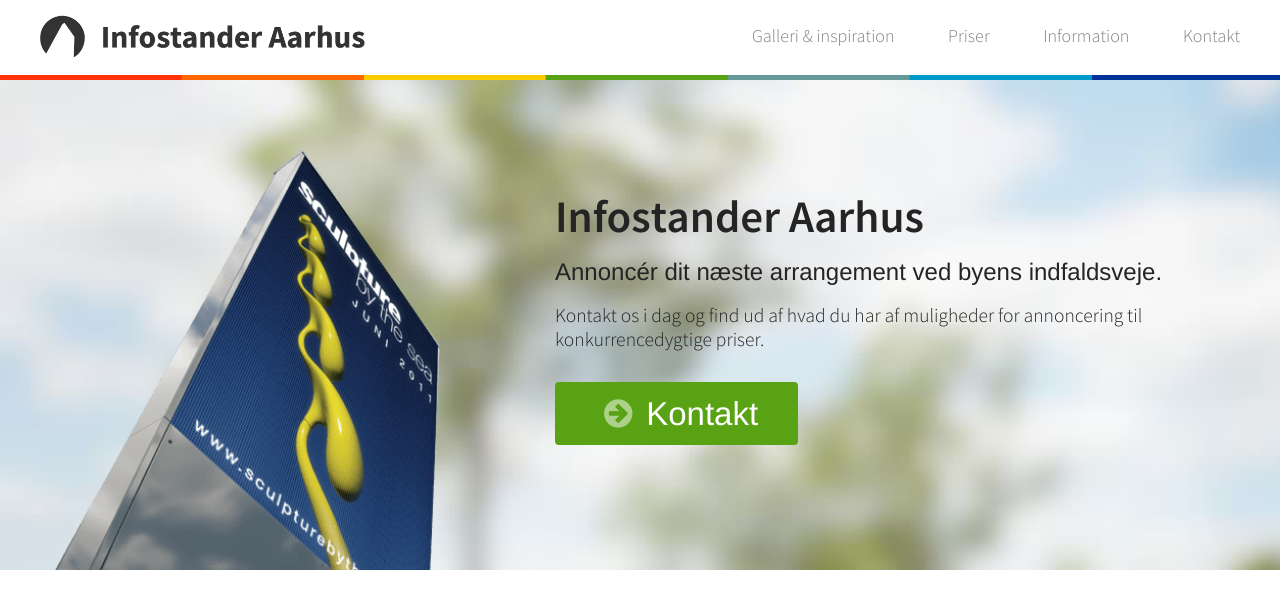
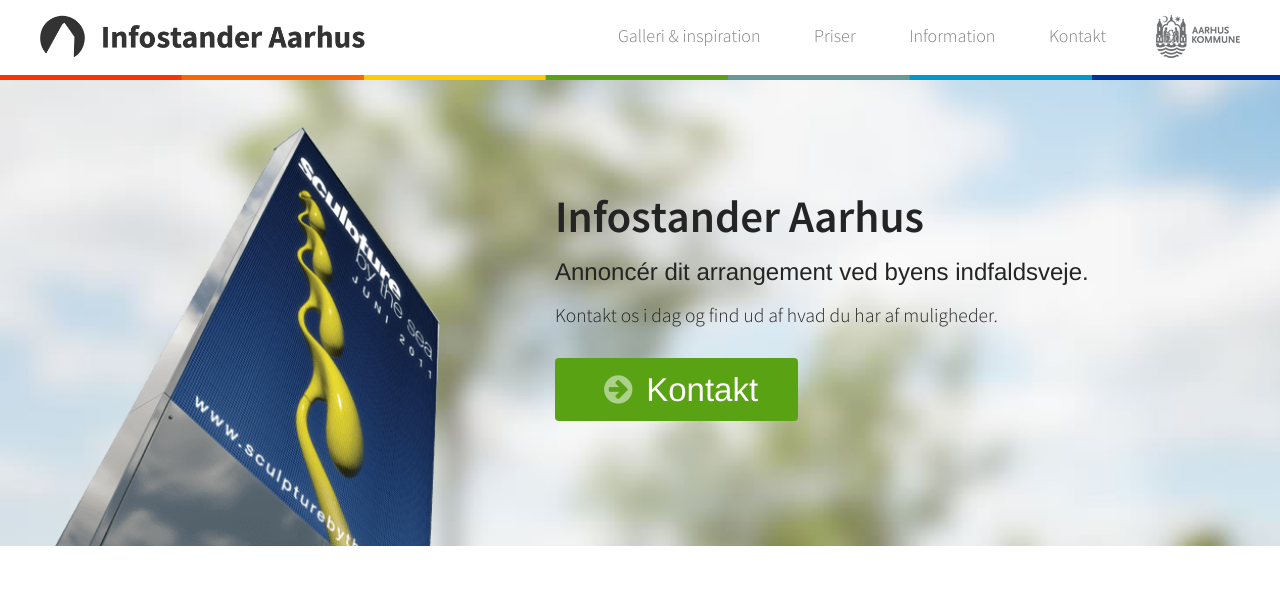
Before and after one commit to AHNDK/infostanderaarhus, a PHP site: page / in a window 1280 px wide. Shown: the top 610 px of the page. Run offline with PHP 8.4, Linux system fonts and the light colour scheme; some libraries are stand-ins or nearby versions; some web fonts are replaced.

Commit message:
Added aak logo to header

```diff
--- a/index.php
+++ b/index.php
@@ -6,10 +6,11 @@
   <div class="header--inner">
     <a href="#top" class="logo--link"><img src="../images/logo.png" alt="Infostander Aarhus logo" class="logo"></a>
     <nav class="navigation">
-      <a href="#galleri" title="Galleri & inspiration">Galleri & inspiration</a>
+      <a href="#galleri" title="Galleri & inspiration" class="navigation--first">Galleri & inspiration</a>
       <a href="#priser" title="Priser">Priser</a>
       <a href="#info" title="Info">Information</a>
       <a href="#kontakt" title="Kontakt">Kontakt</a>
+      <img src="../images/aak-logo.png" alt="Aarhus Kommune" class="aak--logo">
     </nav>
   </div>
 </header>
@@ -18,8 +19,8 @@
     <img src="/images/infostander.png" class="primary-content--image" alt="Billede af infostander">
     <section class="contact-box--content">
       <h1 class="contact-box--heading">Infostander Aarhus</h1>
-      <p class="contact-box--lead">Annoncér dit næste arrangement ved byens indfaldsveje.</p>
-      <p class="contact-box--text">Kontakt os i dag og find ud af hvad du har af muligheder for annoncering til konkurrencedygtige priser.</p>
+      <p class="contact-box--lead">Annoncér dit arrangement ved byens indfaldsveje.</p>
+      <p class="contact-box--text">Kontakt os i dag og find ud af hvad du har af muligheder.</p>
       <a href="#kontakt" class="contact-box--link"><i class="icon-arrow-right"></i>Kontakt</a>
     </section>
   </div>
--- a/sass/layout/_layout.scss
+++ b/sass/layout/_layout.scss
@@ -88,7 +88,7 @@ figcaption {
 }
 
 .navigation {
-  @include zen-grid-item(6, 1, right);
+  @include zen-grid-item(7, 1, right);
   @include zen-nested-container();
 
   margin-top: 25px;
@@ -119,10 +119,23 @@ figcaption {
     color: $link-color;
   }
 
+  .navigation--first {
+    margin-left: 0;
+  }
+
   @include third-breakpoint() {
     display: none;
   }
 }
+
+
+.aak--logo {
+  margin-top: -10px;
+  margin-left: 50px;
+
+  float: right;
+}
+
 
 
 /* Primary content
```
Also changed, not shown: css/infostanderaarhus.styles.css, images/aak-logo.png (added).
